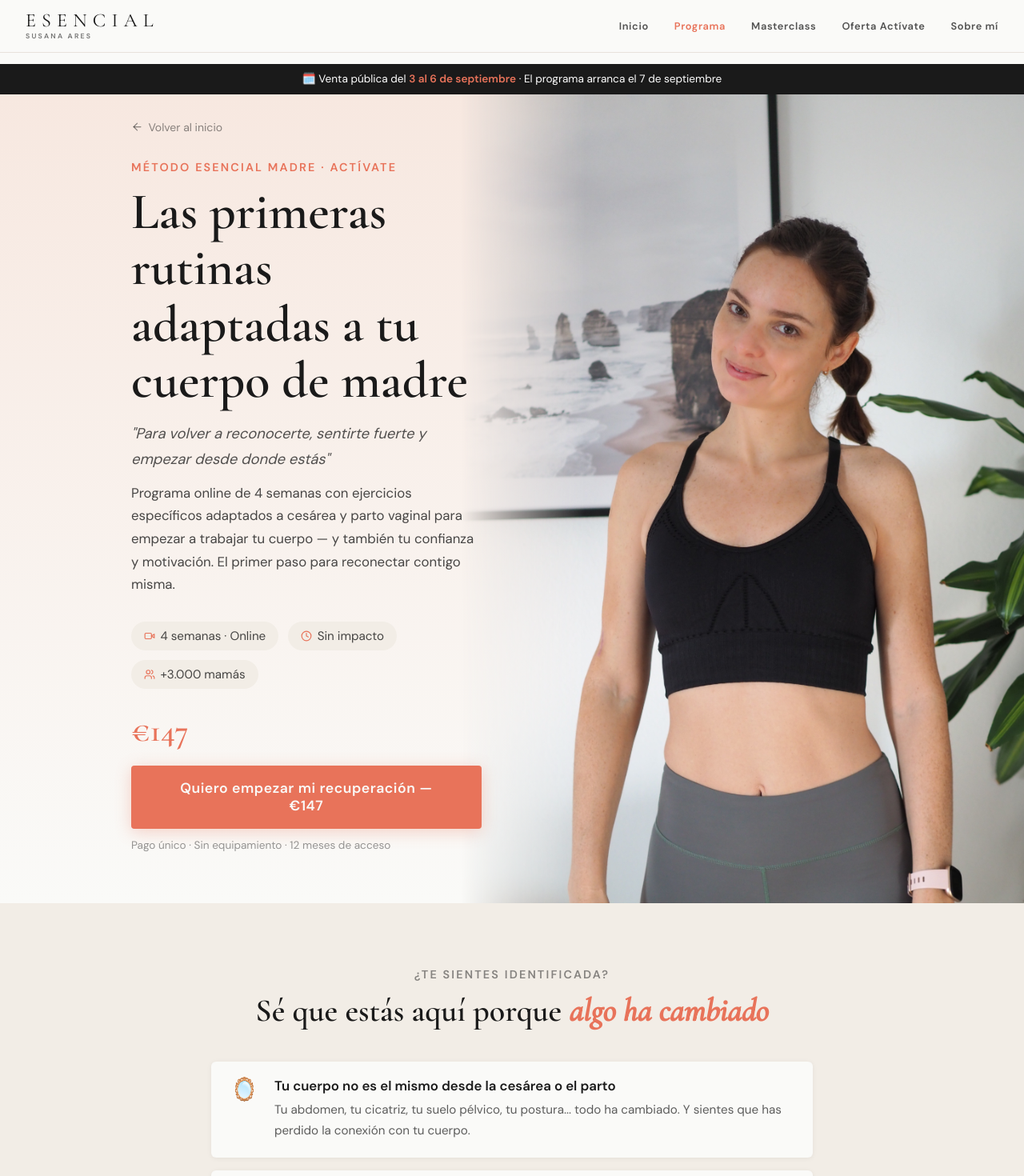
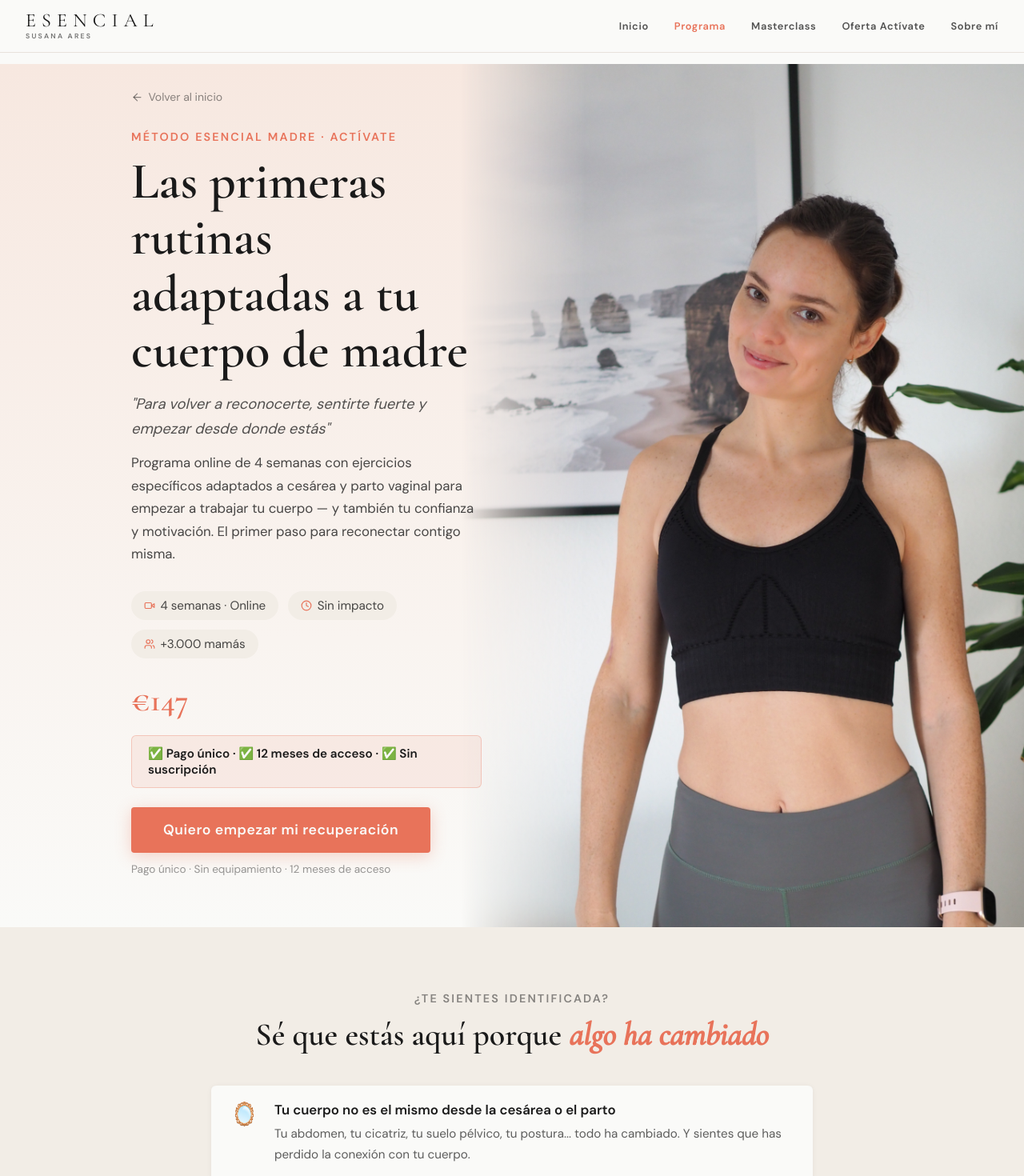
Before and after one commit to susanaaresla-lab/esencial-susana, a React (Create React App) app: page /programa-4-semanas in a window 1280 px wide. Shown: the top 1470 px of the page at 80% size. Built offline with nearby package versions, Linux system fonts and the light colour scheme.

Commit message:
quitar fechas precio botones resaltar pago único

```diff
--- a/src/pages/ProgramaPage.js
+++ b/src/pages/ProgramaPage.js
@@ -50,7 +50,7 @@ export default function ProgramaPage() {
 
       <Helmet>
         <title>Método Esencial Madre: Actívate | Recupera tu cuerpo siendo madre</title>
-        <meta name="description" content="Método Esencial Madre: Actívate. Programa online de 4 semanas. Pago único de €147, 12 meses de acceso. Ejercicios adaptados a cesárea y parto." />
+        <meta name="description" content="Método Esencial Madre: Actívate. Programa online de 4 semanas. Pago único, 12 meses de acceso. Ejercicios adaptados a cesárea y parto." />
         <meta name="keywords" content="recuperación postcesárea, ejercicios después cesárea, recuperación postparto, rutinas madres sin experiencia, método esencial madre" />
         <link rel="canonical" href="https://esencialsusanaares.com/programa-4-semanas" />
         <meta property="og:title" content="Método Esencial Madre: Actívate | Recupera tu cuerpo siendo madre" />
@@ -62,12 +62,6 @@ export default function ProgramaPage() {
         <meta name="twitter:description" content="Programa online de 4 semanas con ejercicios adaptados a cesárea y parto para trabajar tu cuerpo, confianza y motivación. €147." />
       </Helmet>
 
-      {/* ── BARRA DE URGENCIA ── */}
-      <div style={{ background: 'var(--black)', padding: '0.65rem 1.5rem', textAlign: 'center', position: 'sticky', top: 80, zIndex: 10 }}>
-        <p style={{ fontSize: '0.85rem', color: 'white', margin: 0 }}>
-          🗓️ Venta pública del <strong style={{ color: 'var(--coral)' }}>3 al 6 de septiembre</strong> · El programa arranca el 7 de septiembre
-        </p>
-      </div>
 
       {/* ── HERO ── */}
       <section style={{ background: 'linear-gradient(to bottom, var(--peach) 0%, var(--white) 100%)', position: 'relative', overflow: 'hidden' }}>
@@ -97,9 +91,16 @@ export default function ProgramaPage() {
             <div style={{ marginBottom: '1.5rem' }}>
               <span style={{ fontFamily: 'var(--serif)', fontSize: '2.5rem', color: 'var(--coral)', fontWeight: 600, lineHeight: 1 }}>€147</span>
             </div>
+            <div style={{ background: 'rgba(232,115,90,0.1)', border: '1px solid rgba(232,115,90,0.3)', borderRadius: 6, padding: '0.75rem 1.25rem', marginBottom: '1.5rem', display: 'inline-block' }}>
+              <p style={{ margin: 0, fontSize: '0.95rem', color: 'var(--black)', fontWeight: 600 }}>
+                ✅ Pago único · ✅ 12 meses de acceso · ✅ Sin suscripción
+              </p>
+            </div>
+            <div style={{ display: 'block' }}>
             <button className="btn-coral" style={{ fontSize: '1.1rem', padding: '1.1rem 2.5rem' }} onClick={goComprar}>
-              Quiero empezar mi recuperación — €147
+              Quiero empezar mi recuperación
             </button>
+            </div>
             <p style={{ fontSize: '0.85rem', color: 'rgba(26,26,26,0.45)', marginTop: '0.75rem' }}>
               Pago único · Sin equipamiento · 12 meses de acceso
             </p>
@@ -382,8 +383,8 @@ export default function ProgramaPage() {
             <div style={{ display: 'inline-flex', alignItems: 'center', gap: '0.5rem', background: 'var(--black)', color: 'white', fontWeight: 700, fontSize: '0.75rem', letterSpacing: '0.1em', textTransform: 'uppercase', padding: '0.45rem 1.1rem', borderRadius: 999, marginBottom: '0.75rem' }}>
               📅 Disponible ahora
             </div>
-            <div style={label('var(--coral)')}>Apúntate con acceso prioritario</div>
-            <h2 className="t-serif" style={{ fontSize: 'clamp(1.75rem, 4vw, 2.25rem)' }}>Consigue tu plaza — arranca el 7 de septiembre</h2>
+            <div style={label('var(--coral)')}>Disponible ahora</div>
+            <h2 className="t-serif" style={{ fontSize: 'clamp(1.75rem, 4vw, 2.25rem)' }}>Empieza tu recuperación</h2>
           </div>
           <div className="card" style={{ padding: '2.5rem' }}>
             <div style={{ display: 'grid', gridTemplateColumns: '110px 1fr', gap: '1.5rem', alignItems: 'center', background: 'var(--beige)', borderRadius: 4, padding: '1.5rem', marginBottom: '2rem' }}>
@@ -414,7 +415,7 @@ export default function ProgramaPage() {
               <ShieldCheck size={20} style={{ color: 'var(--coral)', flexShrink: 0, marginTop: 2 }} />
               <div>
                 <p style={{ fontWeight: 600, fontSize: '0.95rem', color: 'var(--coral)', marginBottom: '0.25rem' }}>Disponible ahora</p>
-                <p style={{ fontSize: '0.9rem', color: 'rgba(26,26,26,0.65)', lineHeight: 1.65 }}>Acceso inmediato al comprar. Pago único de €147, sin suscripción, con 12 meses de acceso completo.</p>
+                <p style={{ fontSize: '0.9rem', color: 'rgba(26,26,26,0.65)', lineHeight: 1.65 }}>Acceso inmediato al comprar. Pago único, sin suscripción, con 12 meses de acceso completo.</p>
               </div>
             </div>
             <div className="text-center" style={{ borderTop: '1px solid var(--pearl)', paddingTop: '2rem' }}>
@@ -422,7 +423,7 @@ export default function ProgramaPage() {
                 <div style={{ fontFamily: 'var(--serif)', fontSize: 'clamp(3rem, 8vw, 4rem)', color: 'var(--coral)', fontWeight: 600, lineHeight: 1 }}>€147</div>
               </div>
               <button className="btn-coral" style={{ fontSize: '1.1rem', padding: '1.2rem 3rem', width: '100%', maxWidth: 420 }} onClick={goComprar}>
-                Quiero empezar mi recuperación — €147
+                Quiero empezar mi recuperación
               </button>
               <div style={{ display: 'flex', justifyContent: 'center', gap: '1.5rem', marginTop: '1rem', flexWrap: 'wrap' }}>
                 <span style={{ fontSize: '0.8rem', color: 'rgba(26,26,26,0.45)', display: 'flex', alignItems: 'center', gap: '0.3rem' }}>
@@ -465,7 +466,7 @@ export default function ProgramaPage() {
       <div className="cta-band">
         <div className="container-narrow text-center">
           <h2 style={{ fontSize: 'clamp(1.75rem, 4vw, 2.5rem)' }}>¿Lista para empezar?</h2>
-          <p style={{ fontSize: '1.15rem', marginBottom: '1rem', opacity: 0.9 }}>Acceso inmediato · Pago único · 12 meses de acceso completo.</p>
+          <p style={{ fontSize: '1.15rem', marginBottom: '1rem', opacity: 0.9 }}></p>
           <div style={{ fontFamily: 'var(--sans)', fontWeight: 700, fontSize: '2rem', color: 'white', marginBottom: '0.5rem' }}>€147</div>
           <button className="btn-white" style={{ fontSize: '1.05rem', padding: '1.1rem 2.5rem' }} onClick={goComprar}>
             Quiero empezar mi recuperación
```
